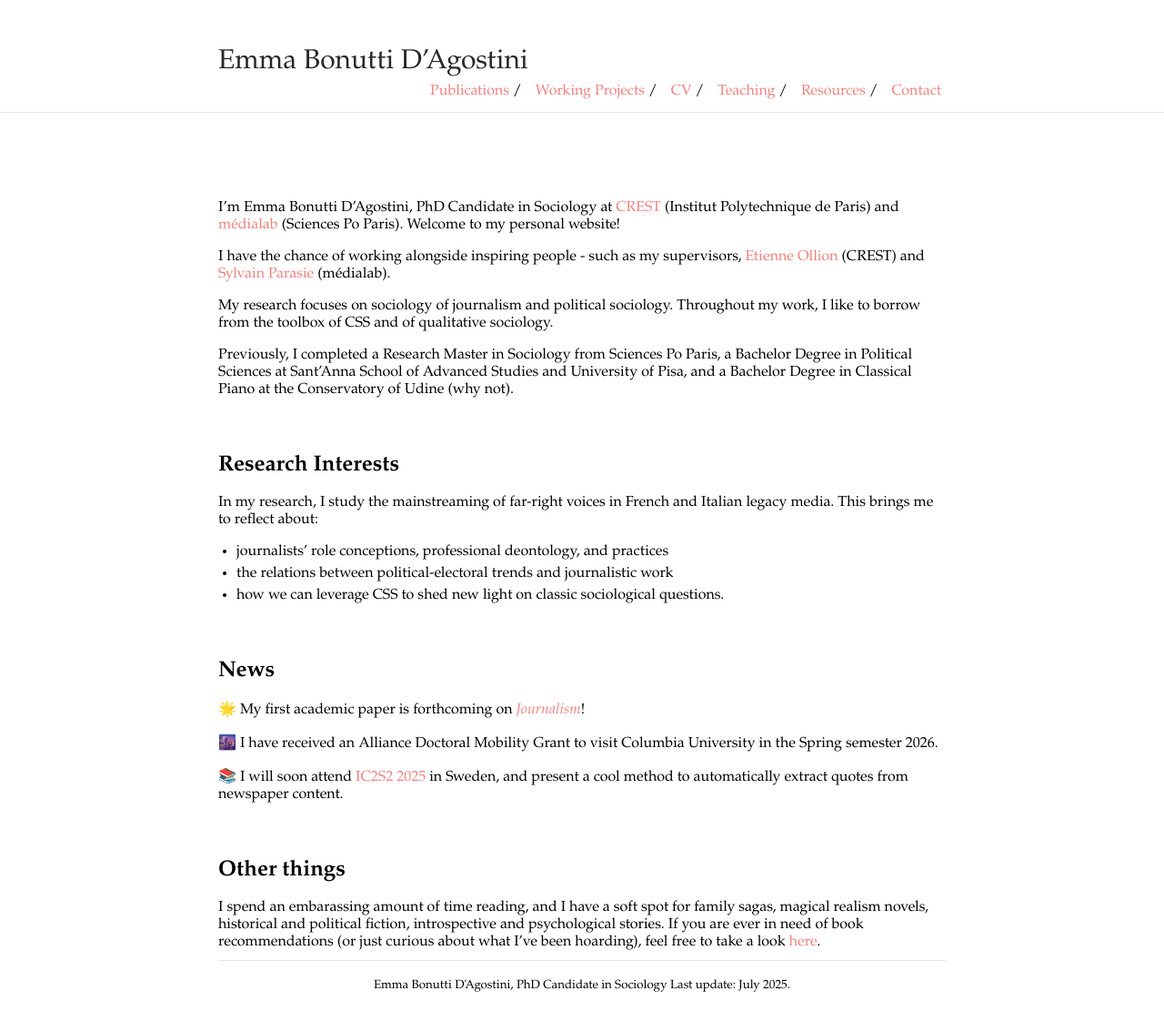
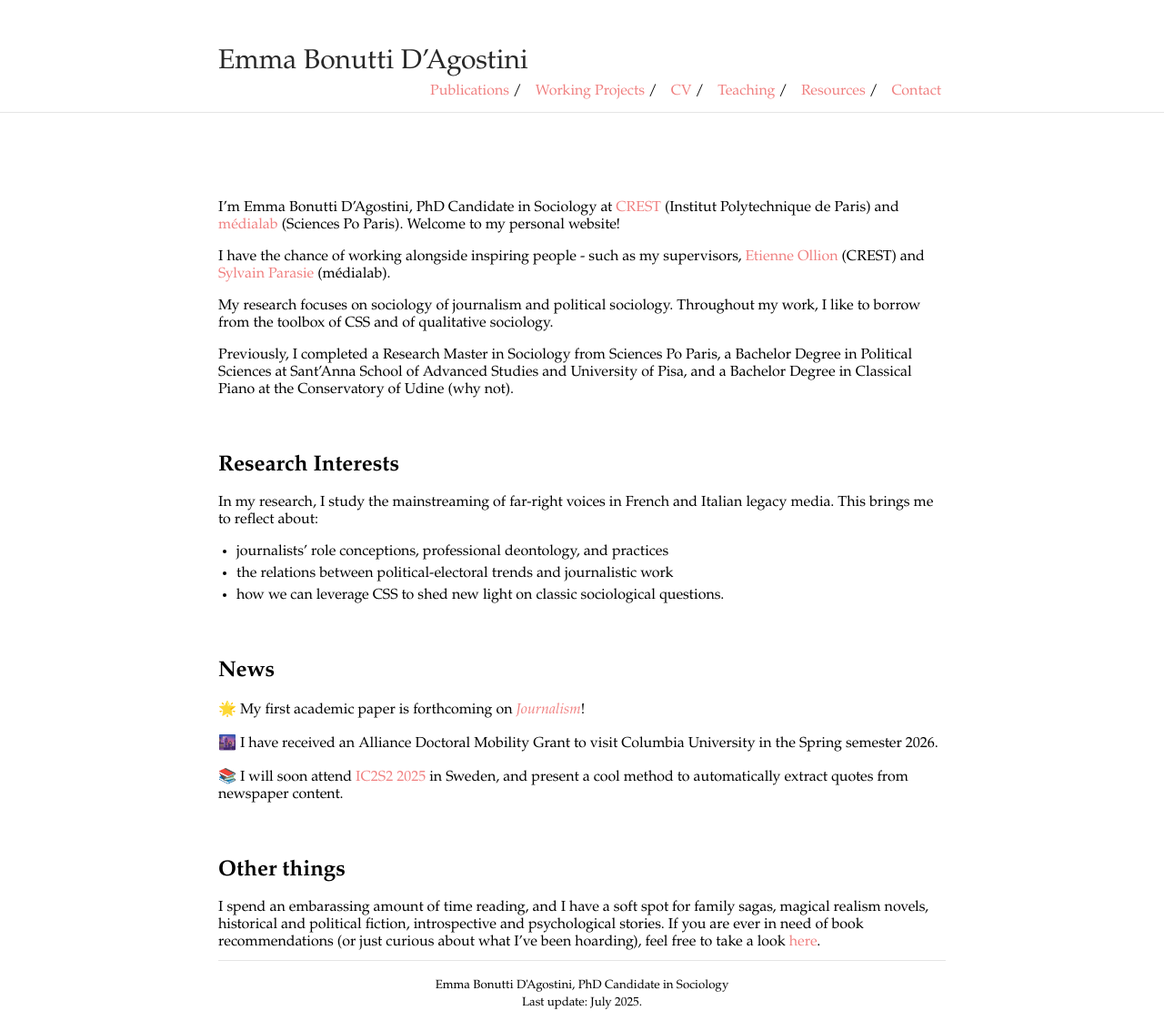
Before and after one commit to emmabonuttidagostini/emmabonuttidagostini.github.io, a Jekyll site: the page built from index.md, in a window 1280 px wide. Shown: the whole page at 91% size. Built offline with Jekyll 4.4.1, drawn with Linux system fonts in a browser that asks for light colours; some web fonts are replaced.

```diff
--- a/_config.yml
+++ b/_config.yml
@@ -9,9 +9,7 @@ tracking_id: #
 
 footer: yes
 footer_url: "https://emmabouttidagostini.github.io"
-footer_text: |
-  Emma Bonutti D'Agostini, PhD Candidate in Sociology
-  Last update: July 2025.
+footer_text: "Emma Bonutti D'Agostini, PhD Candidate in Sociology<br>Last update: July 2025."
 
 sass:
     style: compressed
```
